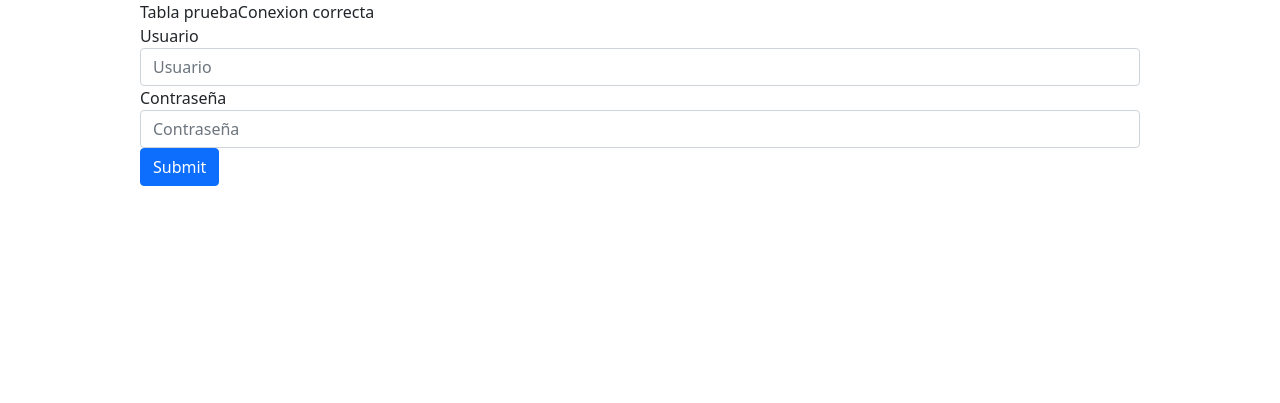
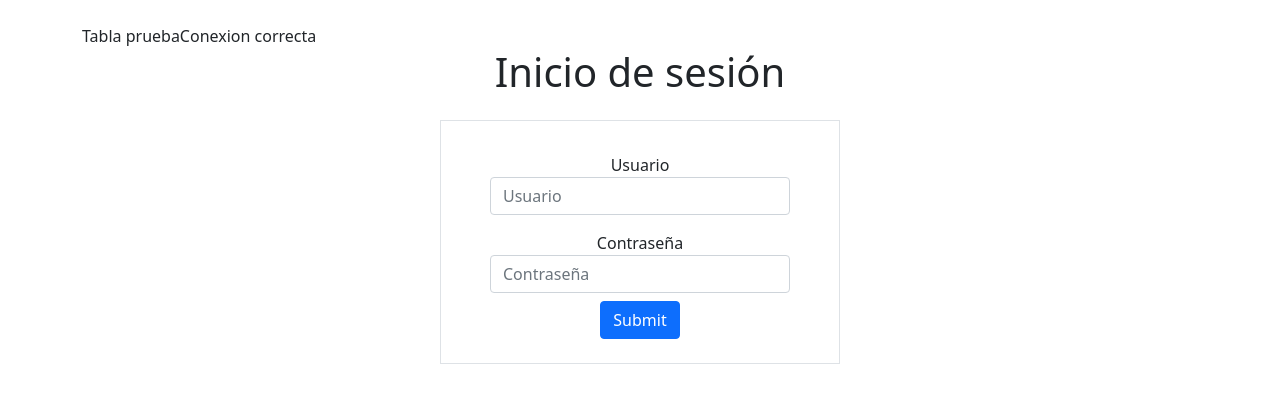
Before and after one commit to vvaldesc/Aplicacion_funcional_PHP, a PHP site: page / in a window 1280 px wide. Shown: the top 403 px of the page. Run offline with PHP 8.4, Linux system fonts and the light colour scheme.

Commit message:
trabajando en estilo index

```diff
--- a/index.php
+++ b/index.php
@@ -6,9 +6,8 @@
         <title></title>
     </head>
     <body>
-
+        <div class="container mt-4">
         <!-- container -->
-        <div style="width: 1000px; margin: auto">
 
         <?php
         include './pages/conexionPDO.php';
@@ -35,13 +34,15 @@
 
         ?>
 
-        <form method="POST" action=<?php $_SERVER["PHP_SELF"] ?>>
+        <h1 class="text-center">Inicio de sesión</h1>
 
-            <div class="form-group">
+        <form method="POST" class="text-center mt-4 p-4 border d-flex align-items-center flex-column" style="width: 400px; margin: auto" action=<?php $_SERVER["PHP_SELF"] ?>>
+
+            <div class="form-group m-2" style="width: 300px">
                 <label for="usr">Usuario</label>
                 <input type="text" class="form-control" id="usr" name="usr" placeholder="Usuario">
             </div>
-            <div class="form-group">
+            <div class="form-group m-2" style="width: 300px">
                 <label for="pass">Contraseña</label>
                 <input type="text" class="form-control" id="pass" name="pass" placeholder="Contraseña">
             </div>
```
